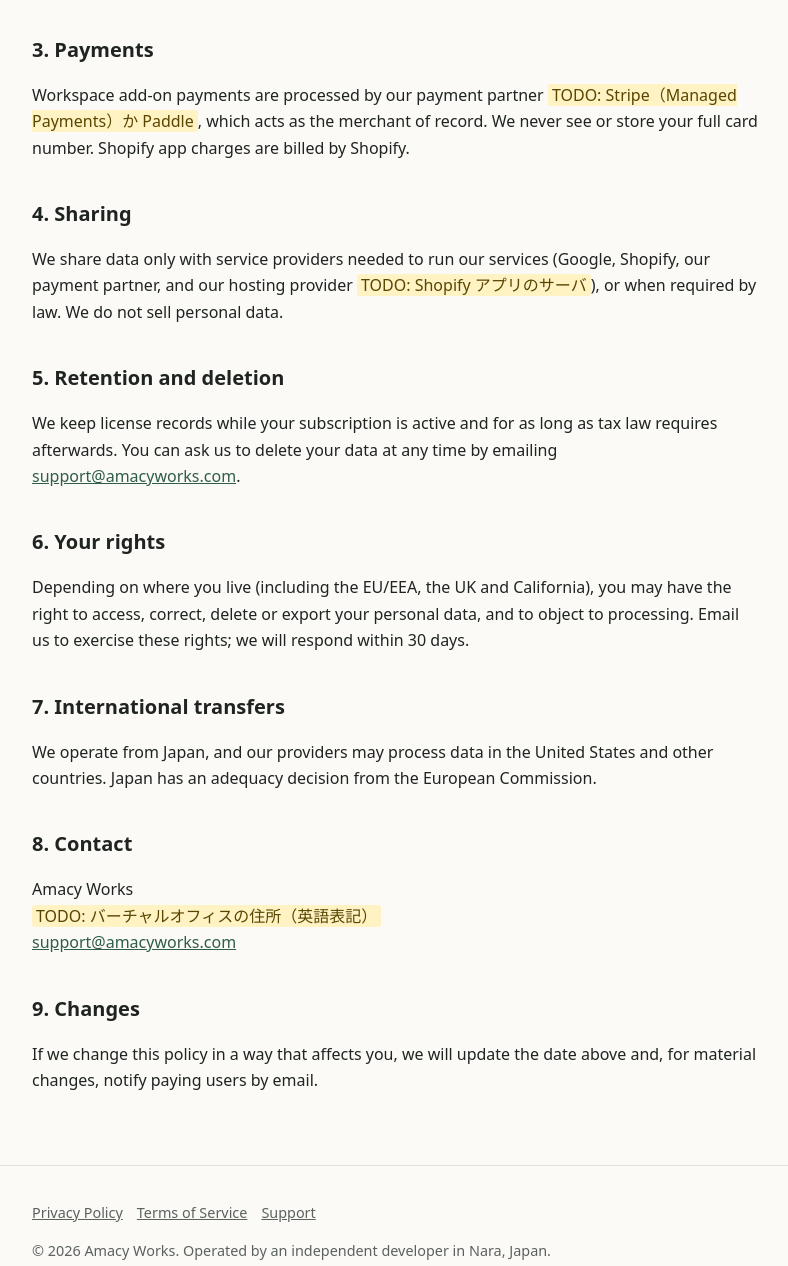
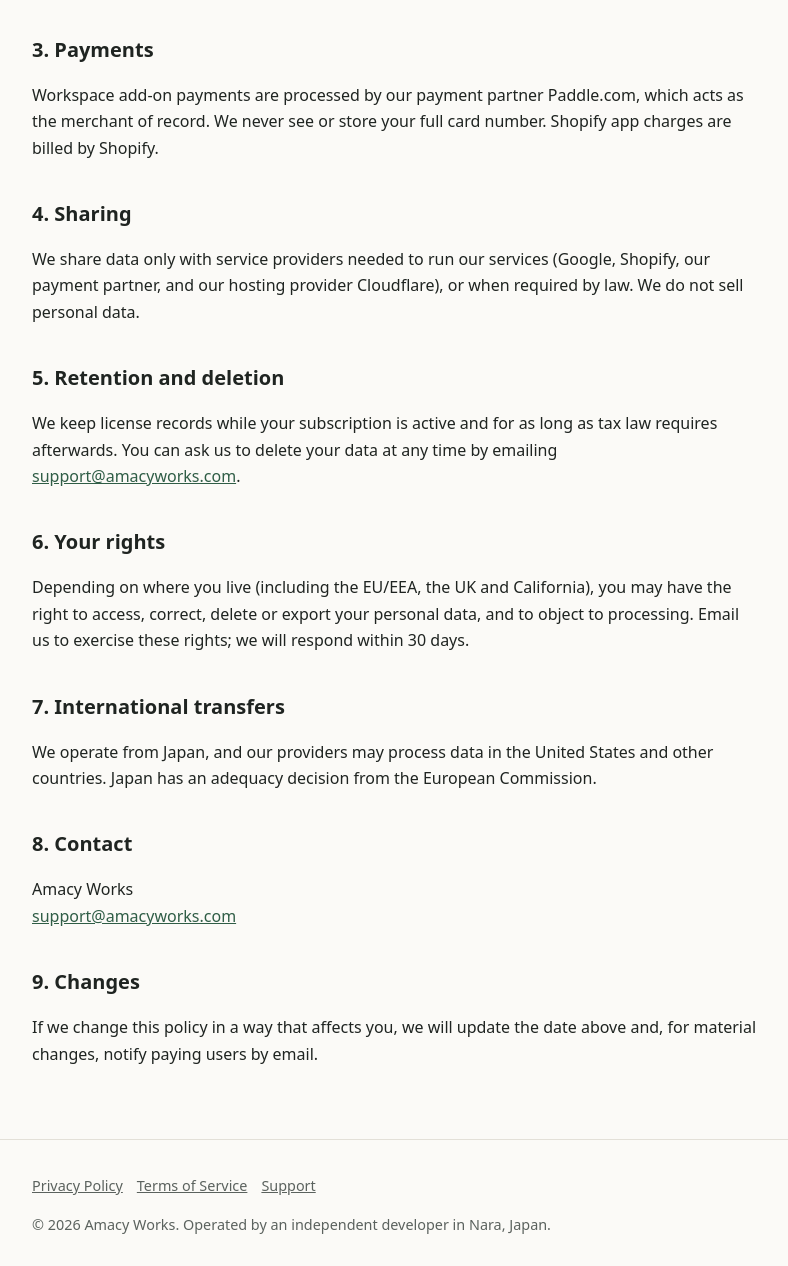
Before and after one commit to amacyworks/amacyworks.github.io, a plain HTML site: page privacy.html in a window 1280 px wide. Shown: the part 1210-2476 px from the top of the page, without its empty margins (244-1032 px from the left). Drawn offline with Linux system fonts and the light colour scheme.

Commit message:
Fill in payment partner (Paddle), host (Cloudflare), last-updated date; drop address line for now

```diff
--- a/privacy.html
+++ b/privacy.html
@@ -3,7 +3,7 @@
 <header><div class="wrap"><a class="brand" href="index.html">Amacy Works</a><nav><a href="index.html#apps">Apps</a><a href="support.html">Support</a><a href="privacy.html">Privacy</a><a href="terms.html">Terms</a></nav></div></header>
 <main><div class="wrap">
 <h1>Privacy Policy</h1>
-<p class="small">Last updated: <span class="todo">TODO: 公開日</span></p>
+<p class="small">Last updated: October 15, 2026</p>
 <p>This policy explains what data Amacy Works ("we", "us") collects through our Google Workspace add-ons, Shopify apps and this website, and how we use it. Amacy Works is the trade name of an independent developer based in Japan.</p>
 
 <h2>1. Google Workspace add-ons</h2>
@@ -23,10 +23,10 @@
 <p>When a merchant installs one of our Shopify apps, we receive the shop's domain, the access token Shopify issues, and only the store data the app needs to work (listed on each app's page). We do not access customer personal data unless an app's feature requires it, and we state it on that app's page when it does. We respond to Shopify's mandatory privacy webhooks: we delete shop data within 48 hours of uninstallation (shop redact) and handle customer data requests and erasure requests as required.</p>
 
 <h2>3. Payments</h2>
-<p>Workspace add-on payments are processed by our payment partner <span class="todo">TODO: Stripe（Managed Payments）か Paddle</span>, which acts as the merchant of record. We never see or store your full card number. Shopify app charges are billed by Shopify.</p>
+<p>Workspace add-on payments are processed by our payment partner Paddle.com, which acts as the merchant of record. We never see or store your full card number. Shopify app charges are billed by Shopify.</p>
 
 <h2>4. Sharing</h2>
-<p>We share data only with service providers needed to run our services (Google, Shopify, our payment partner, and our hosting provider <span class="todo">TODO: Shopify アプリのサーバ</span>), or when required by law. We do not sell personal data.</p>
+<p>We share data only with service providers needed to run our services (Google, Shopify, our payment partner, and our hosting provider Cloudflare), or when required by law. We do not sell personal data.</p>
 
 <h2>5. Retention and deletion</h2>
 <p>We keep license records while your subscription is active and for as long as tax law requires afterwards. You can ask us to delete your data at any time by emailing <a href="mailto:support@amacyworks.com">support@amacyworks.com</a>.</p>
@@ -38,7 +38,7 @@
 <p>We operate from Japan, and our providers may process data in the United States and other countries. Japan has an adequacy decision from the European Commission.</p>
 
 <h2>8. Contact</h2>
-<p>Amacy Works<br><span class="todo">TODO: バーチャルオフィスの住所（英語表記）</span><br><a href="mailto:support@amacyworks.com">support@amacyworks.com</a></p>
+<p>Amacy Works<br><a href="mailto:support@amacyworks.com">support@amacyworks.com</a></p>
 
 <h2>9. Changes</h2>
 <p>If we change this policy in a way that affects you, we will update the date above and, for material changes, notify paying users by email.</p>
```
Also changed, not shown: terms.html (+2 -2 lines).
